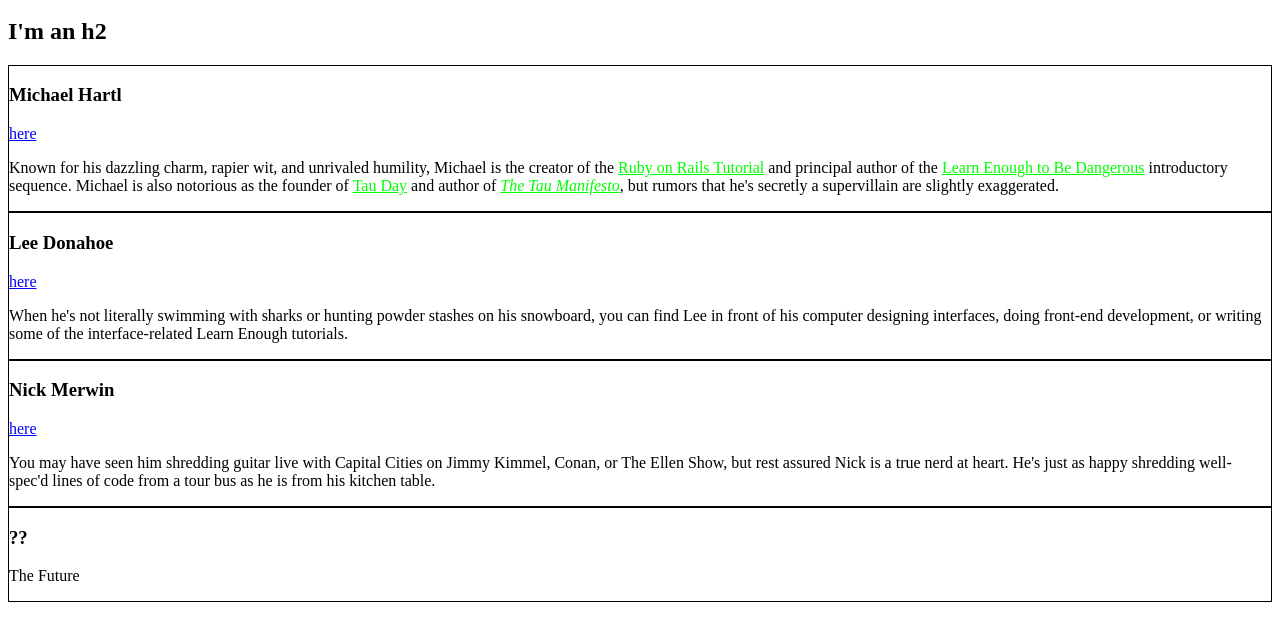
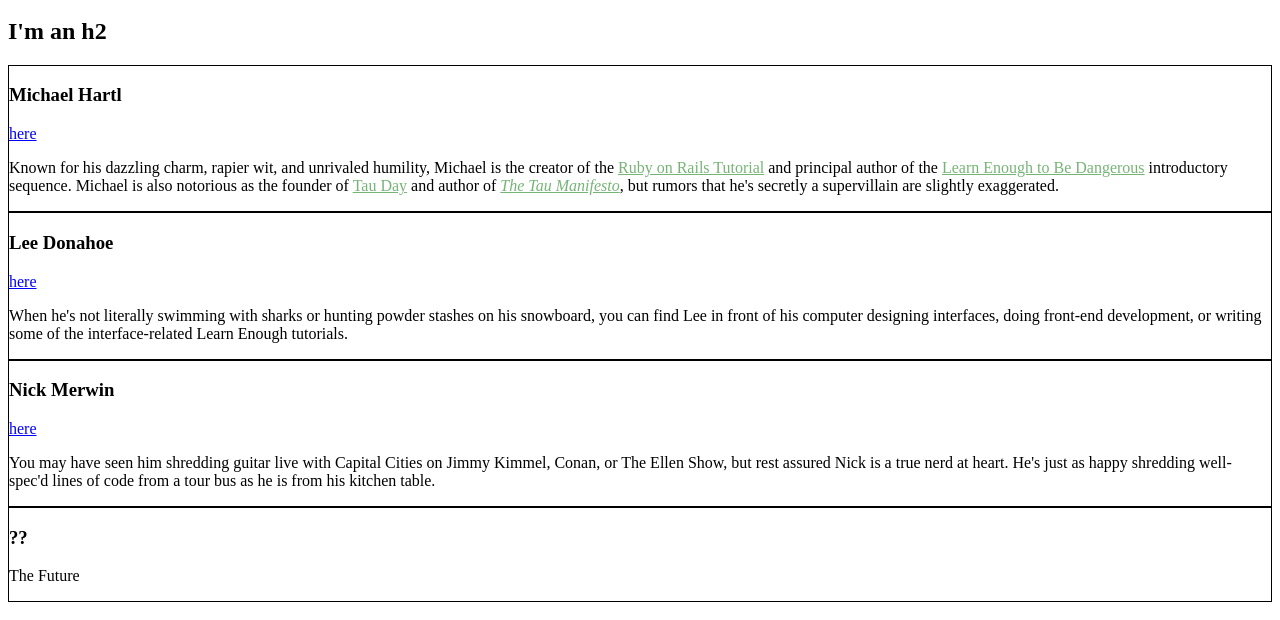
Before and after one commit to davidMfolkins/davidmfolkins.github.io, a plain HTML site: page index.html in a window 1280 px wide. Shown: the part 136-756 px from the top of the page. Drawn offline with Linux system fonts and the light colour scheme.

Commit message:
Change the link green

```diff
--- a/index.html
+++ b/index.html
@@ -17,7 +17,7 @@
             border: 1px solid #000000;
         }
         .bio-copy a {
-            color: #00ff00;
+            color: #0175018a;
         }
 
     </style>
```
